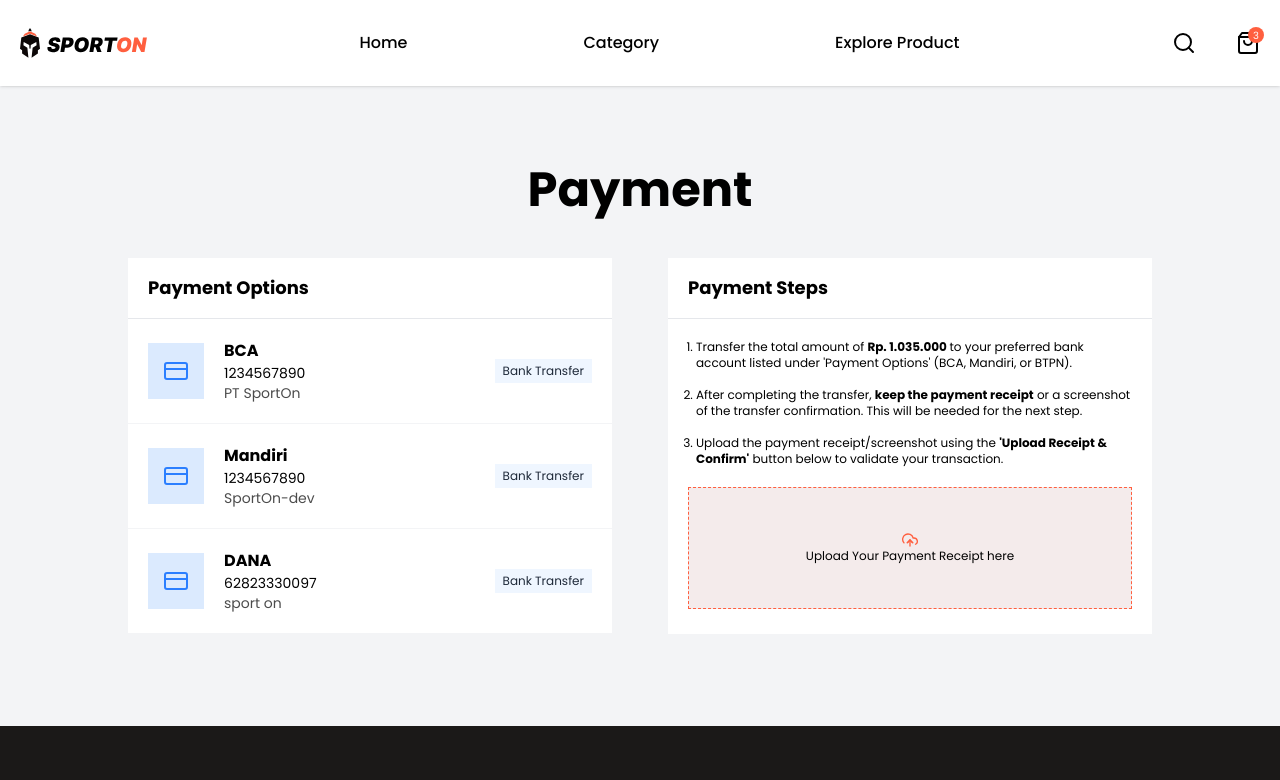
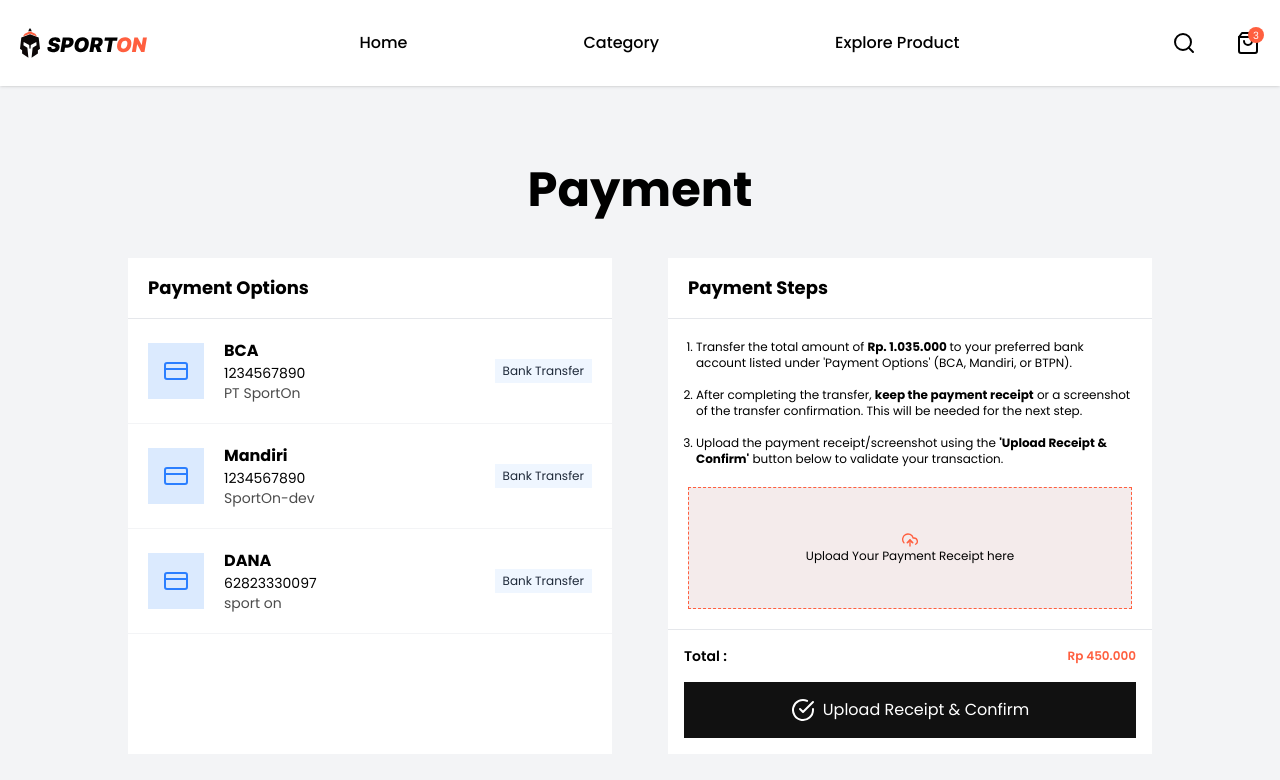
Before and after one commit to Deku-foryou/sporton-fe-vercel-deploy, a Next.js app: page /payment in a window 1280 px wide. Shown: the top 780 px of the page. Built offline with nearby package versions, Linux system fonts and the light colour scheme.

Commit message:
finishing payment method

```diff
--- a/app/(landing)/components/payment/payment-steps.tsx
+++ b/app/(landing)/components/payment/payment-steps.tsx
@@ -1,6 +1,8 @@
-import { FiCreditCard } from "react-icons/fi";
+import { FiCheckCircle, FiCreditCard } from "react-icons/fi";
 import CardWithHeader from "../ui/card-with-header";
 import FileUpload from "../ui/file-upload";
+import priceFormatter from "@/app/utils/price-formatter";
+import Button from "../ui/button";
 
 const PaymentSteps = () => {
   return (
@@ -24,6 +26,19 @@ const PaymentSteps = () => {
         </ol>
         <FileUpload />
       </div>
+
+      <div className="border-t border-gray-200 p-4">
+        <div className="flex justify-between font-semibold">
+          <div className="text-sm">Total :</div>
+          <div className="text-primary text-xs ml-auto self-center">
+            {priceFormatter(450000)}
+          </div>
+        </div>
+        <Button variant="dark" className="w-full h-8 mt-4" size="small">
+          <FiCheckCircle size={24} />
+          Upload Receipt & Confirm
+        </Button>
+      </div>
     </CardWithHeader>
   );
 };
```
